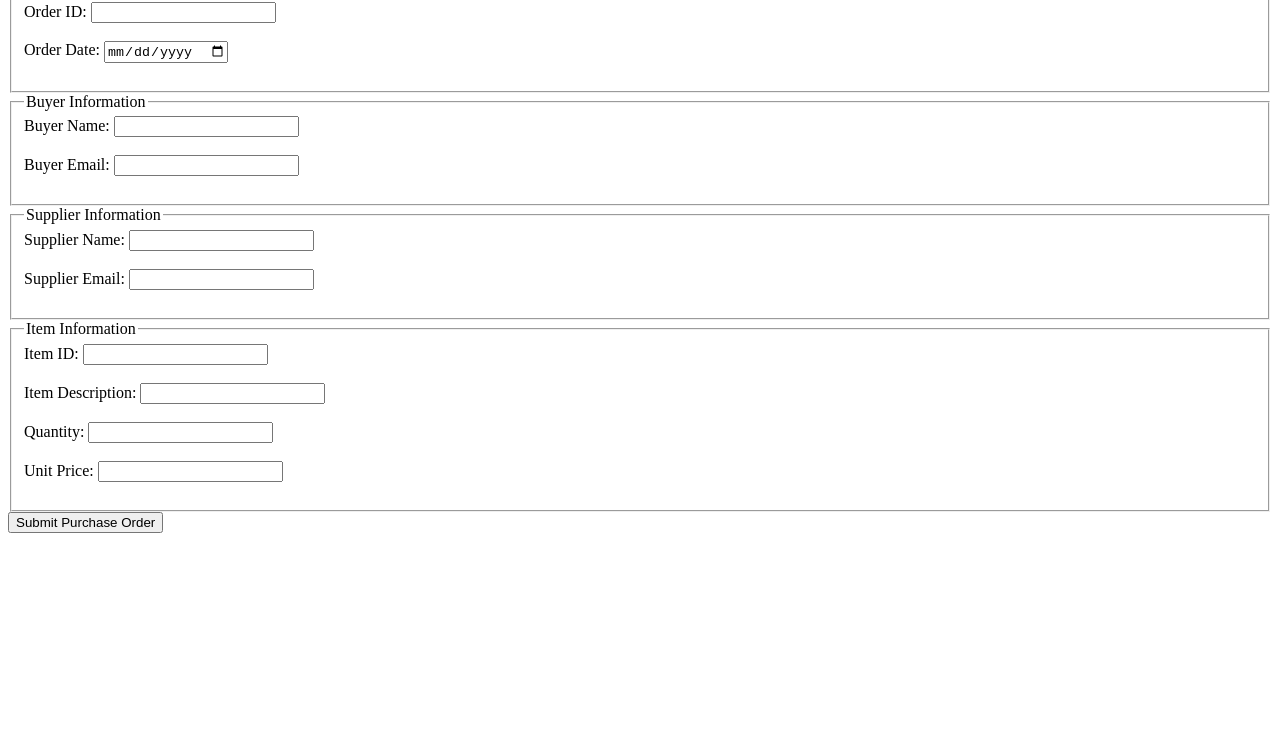
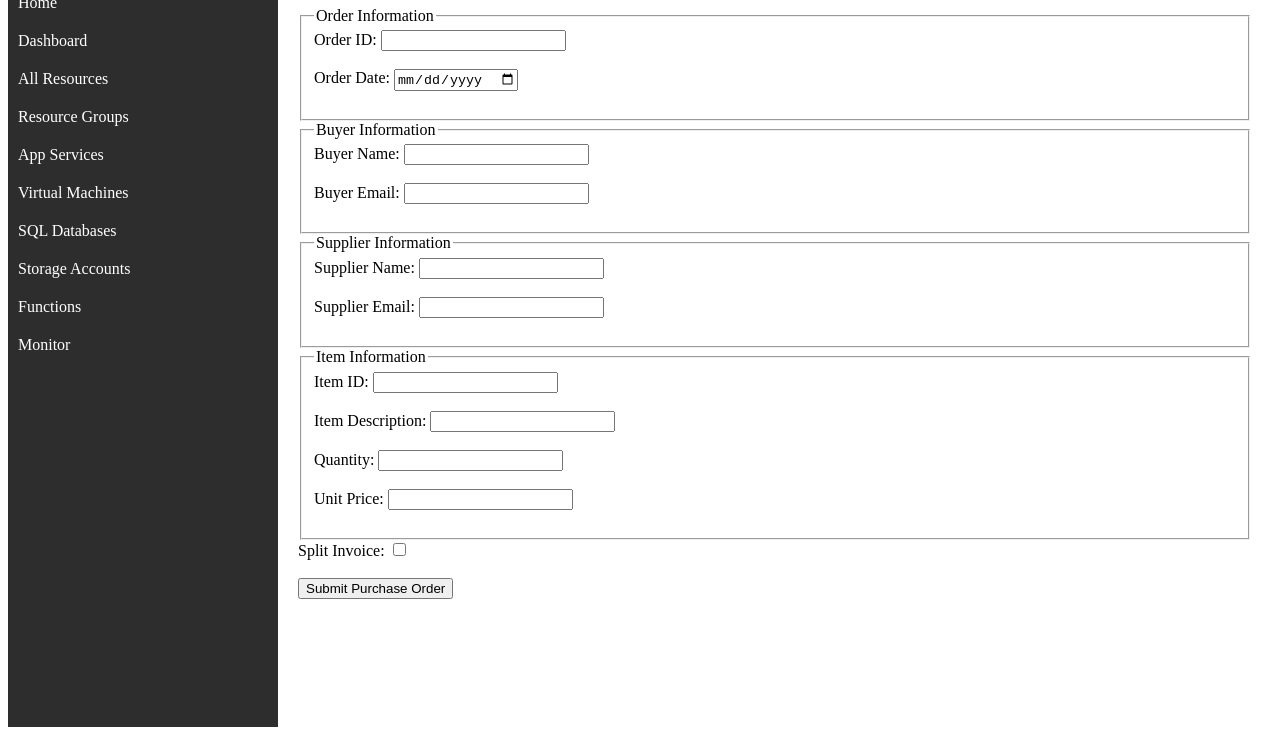
Before and after one commit to joshmerry/POManagement, a plain HTML site: page POInputCXml.html in a window 1280 px wide. Shown: the part 101-836 px from the top of the page. Before the commit the page ends 800 px from the top, so only its background shows below. Drawn offline with Linux system fonts and the light colour scheme.

Commit message:
Adding new formatting.

```diff
--- a/POInputCXml.html
+++ b/POInputCXml.html
@@ -4,8 +4,47 @@
     <meta charset="UTF-8">
     <meta name="viewport" content="width=device-width, initial-scale=1.0">
     <title>Purchase Order Input Form</title>
+    <style>
+        body {
+            display: flex;
+        }
+        .nav-bar {
+            width: 250px;
+            background-color: #2D2D2D;
+            color: white;
+            height: 100vh;
+            padding: 10px;
+        }
+        .nav-bar a {
+            color: white;
+            text-decoration: none;
+            display: block;
+            padding: 10px 0;
+        }
+        .nav-bar a:hover {
+            background-color: #1A73E8;
+        }
+        .content {
+            flex-grow: 1;
+            padding: 20px;
+        }
+    </style>
 </head>
 <body>
+    <div class="nav-bar">
+        <h2>Azure Portal</h2>
+        <a href="#">Home</a>
+        <a href="#">Dashboard</a>
+        <a href="#">All Resources</a>
+        <a href="#">Resource Groups</a>
+        <a href="#">App Services</a>
+        <a href="#">Virtual Machines</a>
+        <a href="#">SQL Databases</a>
+        <a href="#">Storage Accounts</a>
+        <a href="#">Functions</a>
+        <a href="#">Monitor</a>
+    </div>
+    <div class="content">
         <h1>Purchase Order Input Form</h1>
         <form action="/submit-po" method="post">
             <fieldset>
@@ -50,7 +89,11 @@
                 <input type="number" id="unitPrice" name="unitPrice" step="0.01" required><br><br>
             </fieldset>
 
+            <label for="splitInvoice">Split Invoice:</label>
+            <input type="checkbox" id="splitInvoice" name="splitInvoice"><br><br>
+
             <input type="submit" value="Submit Purchase Order">
         </form>
+    </div>
 </body>
 </html>
```
Also changed, not shown: index.html (+2 -2 lines). Lines whose indentation alone changed are shown as unchanged.
